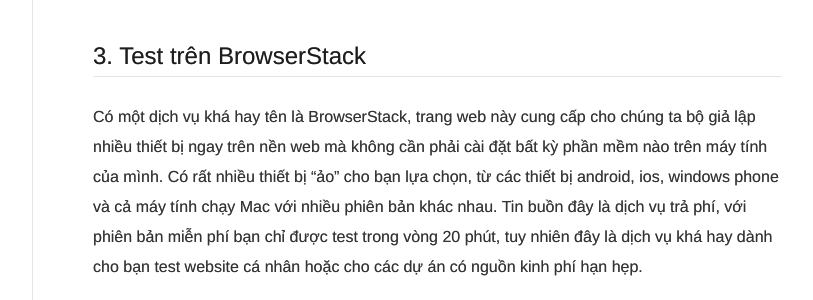
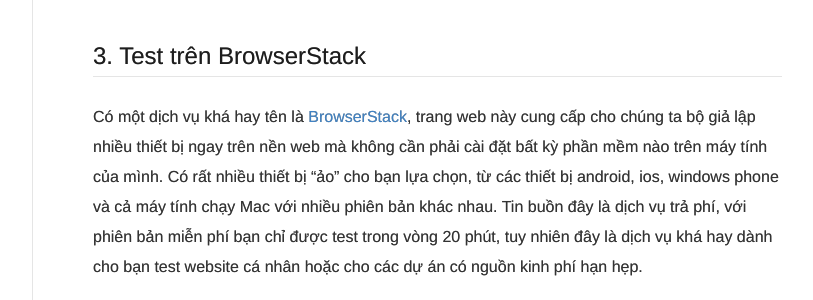
Before and after one commit to nguyentest/laptrinhcuocsong, a Jekyll site: the page built from _posts/2017-03-28-test-website-tren-thiet-bi-di-dong-nhu-the-nao.md, in a window 1280 px wide and 900 px high, scrolled down 1524 px. Shown: the part 152-452 px from the top of the window, without its empty margins (358-1171 px from the left). Built offline with Jekyll 4.4.1, drawn with Linux system fonts in a browser that asks for light colours; part of the change alters nothing that is shown.

```diff
--- a/_posts/2017-03-28-test-website-tren-thiet-bi-di-dong-nhu-the-nao.md
+++ b/_posts/2017-03-28-test-website-tren-thiet-bi-di-dong-nhu-the-nao.md
@@ -31,7 +31,7 @@ May mắn thay, android và iOS là hai hệ điều hành di động phổ bi
 
 ## 3. Test trên BrowserStack
 
-Có một dịch vụ khá hay tên là BrowserStack, trang web này cung cấp cho chúng ta bộ giả lập nhiều thiết bị ngay trên nền web mà không cần phải cài đặt bất kỳ phần mềm nào trên máy tính của mình. Có rất nhiều thiết bị "ảo" cho bạn lựa chọn, từ các thiết bị android, ios, windows phone và cả máy tính chạy Mac với nhiều phiên bản khác nhau. Tin buồn đây là dịch vụ trả phí, với phiên bản miễn phí bạn chỉ được test trong vòng 20 phút, tuy nhiên đây là dịch vụ khá hay dành cho bạn test website cá nhân hoặc cho các dự án có nguồn kinh phí hạn hẹp.
+Có một dịch vụ khá hay tên là [BrowserStack](https://www.browserstack.com), trang web này cung cấp cho chúng ta bộ giả lập nhiều thiết bị ngay trên nền web mà không cần phải cài đặt bất kỳ phần mềm nào trên máy tính của mình. Có rất nhiều thiết bị "ảo" cho bạn lựa chọn, từ các thiết bị android, ios, windows phone và cả máy tính chạy Mac với nhiều phiên bản khác nhau. Tin buồn đây là dịch vụ trả phí, với phiên bản miễn phí bạn chỉ được test trong vòng 20 phút, tuy nhiên đây là dịch vụ khá hay dành cho bạn test website cá nhân hoặc cho các dự án có nguồn kinh phí hạn hẹp.
 
 ## 4. Sử dụng chrome developer tool
 
```
